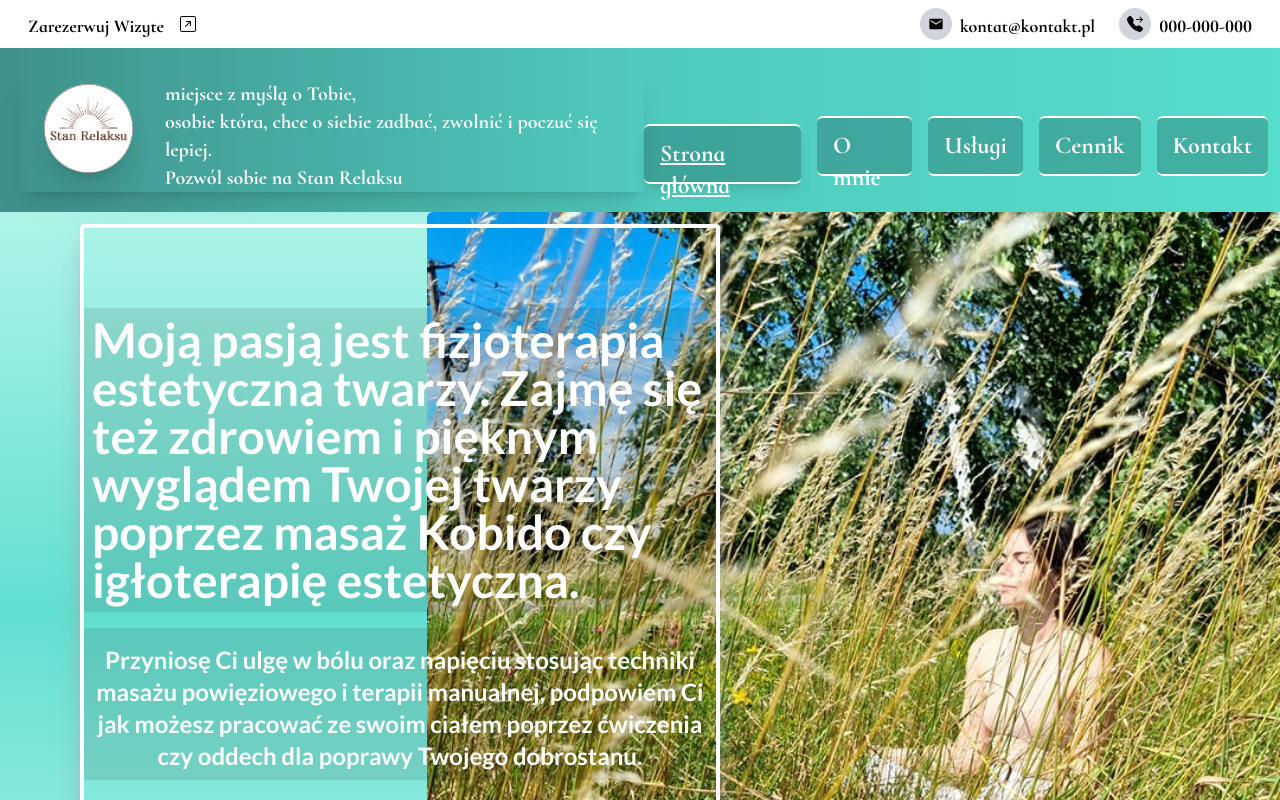
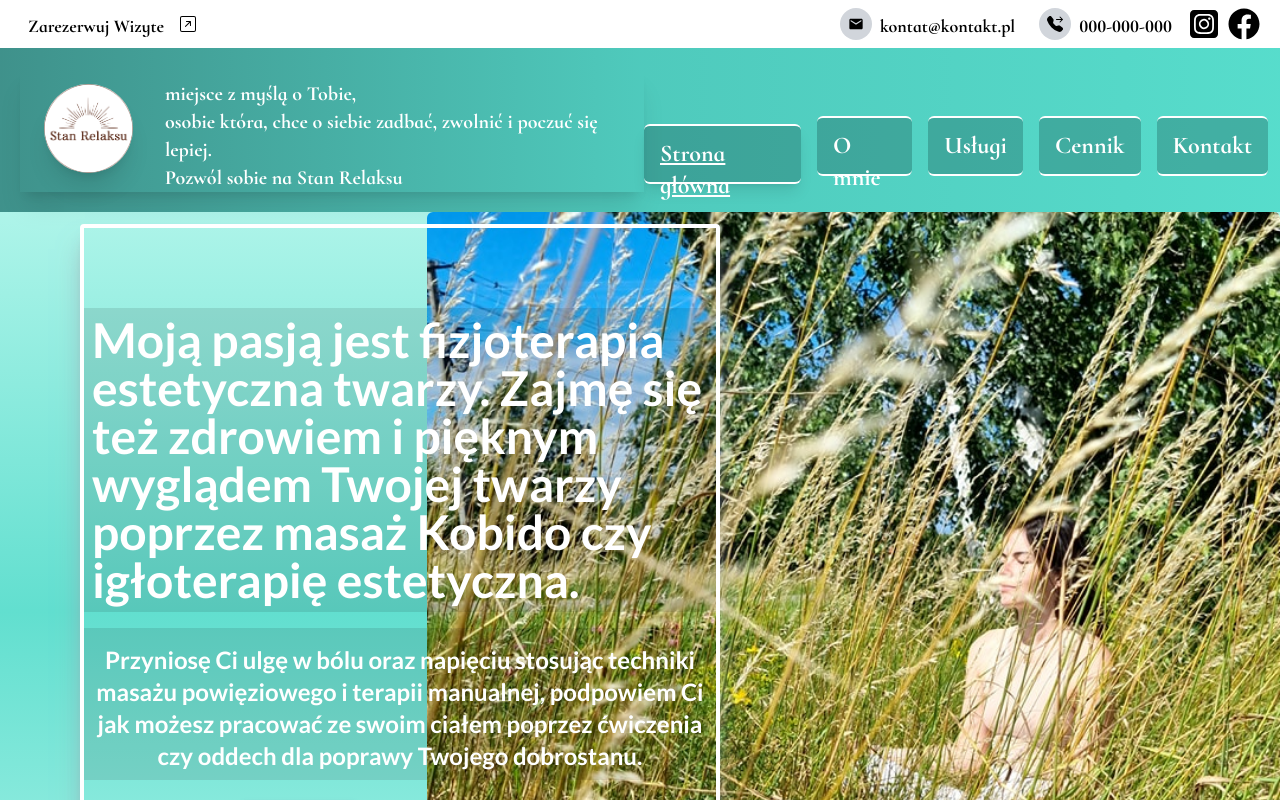
Before and after one commit to PiotrRegulski/stan-relaksu, a Next.js app: page / in a window 1280 px wide. Shown: the top 800 px of the page. Built offline with nearby package versions, Linux system fonts and the light colour scheme.

Commit message:
added links to fb and insta

```diff
--- a/src/components/layout/InfoBar.tsx
+++ b/src/components/layout/InfoBar.tsx
@@ -1,6 +1,8 @@
 "use client";
 import React from "react";
 import Link from "next/link";
+import { FaSquareInstagram } from "react-icons/fa6";
+import { FaFacebook } from "react-icons/fa";
 import { MdEmail } from "react-icons/md";
 import { BsFillTelephoneForwardFill } from "react-icons/bs";
 import { BsArrowUpRightSquare } from "react-icons/bs";
@@ -27,6 +29,7 @@ const InfoBar = () => {
         </div>
         <div>
           <ul className=" flex flex-row">
+            <li></li>
             <li>
               <Link
                 href={"mailto:contact@pathpicstales.com"}
@@ -53,6 +56,27 @@ const InfoBar = () => {
                 <span className="pt-1">000-000-000</span>
               </Link>
             </li>
+            <li>
+              <Link
+                href="https://www.instagram.com/stan_relaksu/"
+                target="_blank"
+                rel="noopener noreferrer"
+                className="flex flex-row px-1   "
+              >
+                <FaSquareInstagram className="text-right w-8 h-8" />
+              </Link>
+            </li>
+            <li>
+              {" "}
+              <Link
+                href="https://www.facebook.com/profile.php?id=61560021160720"
+                target="_blank"
+                rel="noopener noreferrer"
+                className="flex flex-row px-1 "
+              >
+                <FaFacebook className="text-right w-8 h-8" />
+              </Link>
+            </li>
           </ul>
         </div>
       </div>
```
